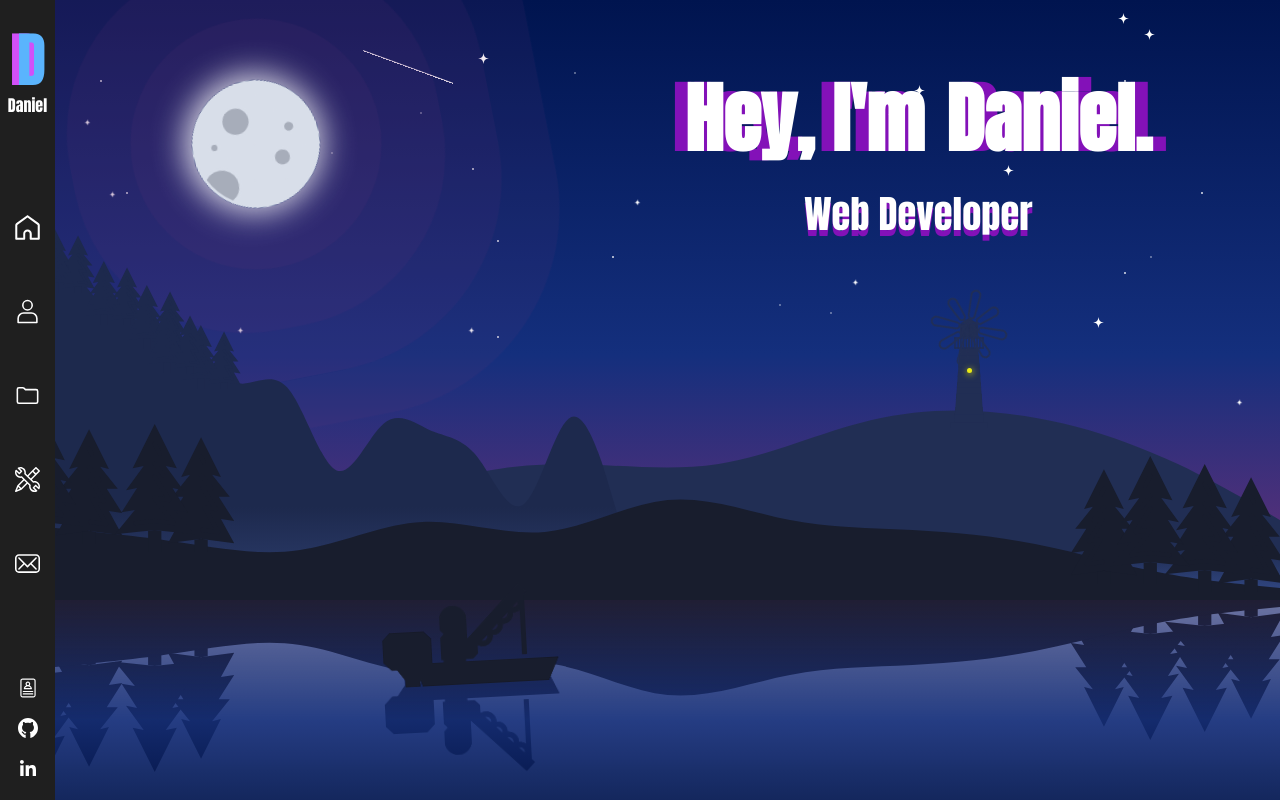
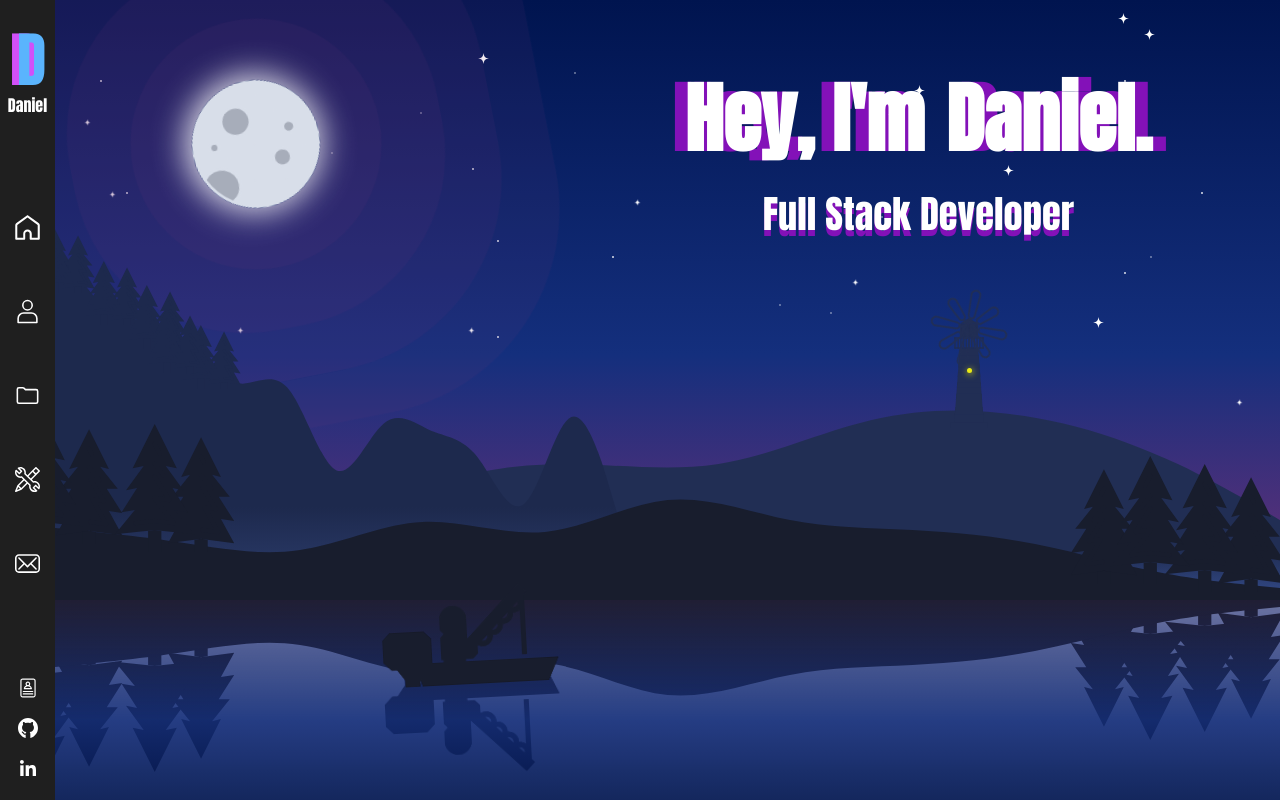
Before and after one commit to dlee3458/dlee-portfolio, a Django app: page / in a window 1280 px wide. Run offline with Django 3.2, Linux system fonts and the light colour scheme; some libraries are stand-ins or nearby versions.

Commit message:
Changed web developer to full stack developer

```diff
--- a/portfolio/templates/portfolio/about.html
+++ b/portfolio/templates/portfolio/about.html
@@ -8,7 +8,7 @@
 <div class="about-me">
     <h1>About Me</h1>
     <div class="description">
-        <p>A web developer with a passion for building funtional and asthetically-pleasing web apps.</p>
+        <p>A full stack developer with a passion for building funtional and asthetically-pleasing web apps.</p>
         <p>Detail-oriented person, team player, and problem solver. Love learning new things and working on ambitious projects!</p>
     </div>
 </div>
--- a/portfolio/templates/portfolio/index2.html
+++ b/portfolio/templates/portfolio/index2.html
@@ -4,7 +4,7 @@
 <div id="sky">
     <div class="heading">
         <h1 class="greeting">Hey, I'm</h1> <span class="name"><h1>Daniel.</h1></span>
-        <p id="web-developer">Web Developer</p>
+        <p id="web-developer">Full Stack Developer</p>
     </div>
     {% include 'portfolio/background.html' %}
     <img src="/media/moon (2).svg" id="moon">
--- a/portfolio/views.py
+++ b/portfolio/views.py
@@ -6,7 +6,7 @@ from .models import Message
 from .forms import MessageForm
 
 def home(request):
-    return render(request, 'portfolio/index2.html', {'title': 'Web Developer'})
+    return render(request, 'portfolio/index2.html', {'title': 'Full Stack Developer'})
 
 def about(request):
     return render(request, 'portfolio/about.html', {'title': 'About Me'})
```
